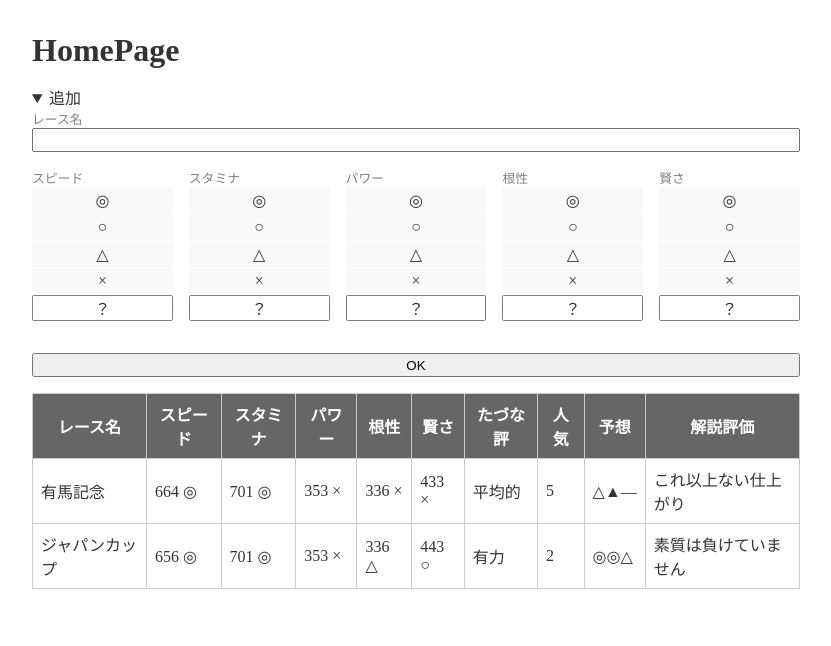
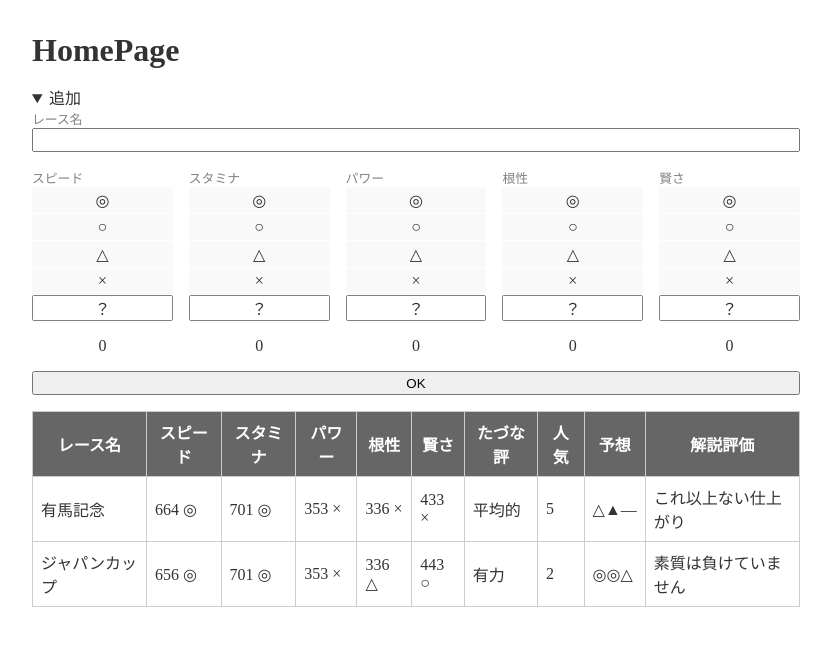
Before and after one commit to ginpei/umamusume-status-ranks, a React (Create React App) app: page / in a window 1280 px wide. Shown: the top 646 px of the page, without its empty margins (224-1055 px from the left). Built offline with nearby package versions, Linux system fonts and the light colour scheme.

Commit message:
feat: 🎸 status

```diff
--- a/src/components/pages/home/RaceEntryForm.module.scss
+++ b/src/components/pages/home/RaceEntryForm.module.scss
@@ -4,7 +4,7 @@
   grid-template:
     "raceTitle   raceTitle     raceTitle   raceTitle raceTitle         "
     "speedRank   staminaRank   powerRank   gutRank   intelligenceRank  "
-    "speedStatus staminaStatus powerStatus gutStatus intelligenceStatus"
+    "status      status        status      status    status            "
     "submit      submit        submit      submit    submit            "
     / 1fr 1fr 1fr 1fr 1fr;
 
@@ -16,11 +16,7 @@
   & > [data-area="gutRank"] { grid-area: gutRank; }
   & > [data-area="intelligenceRank"] { grid-area: intelligenceRank; }
 
-  & > [data-area="speedStatus"] { grid-area: speedStatus; }
-  & > [data-area="staminaStatus"] { grid-area: staminaStatus; }
-  & > [data-area="powerStatus"] { grid-area: powerStatus; }
-  & > [data-area="gutStatus"] { grid-area: gutStatus; }
-  & > [data-area="intelligenceStatus"] { grid-area: intelligenceStatus; }
+  & > [data-area="status"] { grid-area: status; }
 
   & > [data-area="submit"] { grid-area: submit; }
 }
--- a/src/components/pages/home/RaceEntryForm.tsx
+++ b/src/components/pages/home/RaceEntryForm.tsx
@@ -1,7 +1,8 @@
-import { ChangeEventHandler, FormEventHandler } from "react";
+import { ChangeEventHandler, FormEventHandler, useState } from "react";
 import { RaceEntry, RaceEntryCallback } from "../../../data/RaceEntry";
 import { InputBlock, InputField } from "../../stable/InputField";
 import styles from "./RaceEntryForm.module.scss";
+import { StatusInput } from "./StatusInput";
 import { OnStatusRankRadioChange } from "./StatusRankRadio";
 import { StatusRankSelect } from "./StatusRankSelect";
 
@@ -91,6 +92,9 @@ export const RaceEntryForm: React.FC<{
           />
         </InputBlock>
       </div>
+      <div data-area="status">
+        <StatusInput entry={entry} onChange={onChange} />
+      </div>
       <button data-area="submit">OK</button>
     </form>
   );
--- /dev/null
+++ b/src/components/pages/home/StatusInput.module.scss
@@ -0,0 +1,15 @@
+.root {
+  display: grid;
+  gap: 1rem;
+  grid-template-columns: repeat(5, 1fr);
+}
+
+.status {
+  text-align: center;
+}
+
+.editor {
+  height: calc(5 * 1.5em);
+  line-height: 1.5em;
+  width: 100%;
+}
--- /dev/null
+++ b/src/components/pages/home/StatusInput.tsx
@@ -0,0 +1,84 @@
+import { ChangeEventHandler, useEffect, useRef, useState } from "react";
+import { RaceEntry, RaceEntryCallback } from "../../../data/RaceEntry";
+import { InputField } from "../../stable/InputField";
+import styles from "./StatusInput.module.scss";
+
+export const StatusInput: React.FC<{
+  entry: RaceEntry;
+  onChange: RaceEntryCallback;
+}> = ({ entry, onChange }) => {
+  const [editing, setEditing] = useState(false);
+  const [editorContent, setEditorContent] = useState("");
+  const refEditor = useRef<HTMLTextAreaElement>(null);
+
+  const onClick = () => {
+    const newContent = [
+      entry.speedStatus,
+      entry.staminaStatus,
+      entry.powerStatus,
+      entry.gutStatus,
+      entry.intelligenceStatus,
+    ].join("\n");
+    setEditorContent(newContent);
+
+    setEditing(true);
+  };
+
+  const onBlur = () => {
+    const [
+      speedStatus = 0,
+      staminaStatus = 0,
+      powerStatus = 0,
+      gutStatus = 0,
+      intelligenceStatus = 0,
+    ] = editorContent.split("\n").map((v) => Number(v));
+
+    onChange({
+      ...entry,
+      speedStatus,
+      staminaStatus,
+      powerStatus,
+      gutStatus,
+      intelligenceStatus,
+    });
+
+    setEditing(false);
+  };
+
+  const onEdit: ChangeEventHandler<HTMLTextAreaElement> = (event) => {
+    const { value } = event.currentTarget;
+    setEditorContent(value);
+  };
+
+  useEffect(() => {
+    if (!refEditor.current) {
+      return;
+    }
+
+    refEditor.current.select();
+  }, [editing, refEditor.current]);
+
+  if (editing) {
+    return (
+      <InputField title="ステータス（1行ずつ）">
+        <textarea
+          className={styles.editor}
+          onBlur={onBlur}
+          onChange={onEdit}
+          ref={refEditor}
+          value={editorContent}
+        />
+      </InputField>
+    );
+  }
+
+  return (
+    <div className={styles.root} onClick={onClick} tabIndex={0}>
+      <span className={styles.status}>{entry.speedStatus}</span>
+      <span className={styles.status}>{entry.staminaStatus}</span>
+      <span className={styles.status}>{entry.powerStatus}</span>
+      <span className={styles.status}>{entry.gutStatus}</span>
+      <span className={styles.status}>{entry.intelligenceStatus}</span>
+    </div>
+  );
+};
--- a/src/styles/elements.scss
+++ b/src/styles/elements.scss
@@ -42,7 +42,8 @@ label {
 
 button,
 input,
-select {
+select,
+textarea {
   box-sizing: border-box;
   min-height: var(--clickable-height);
 }
```
